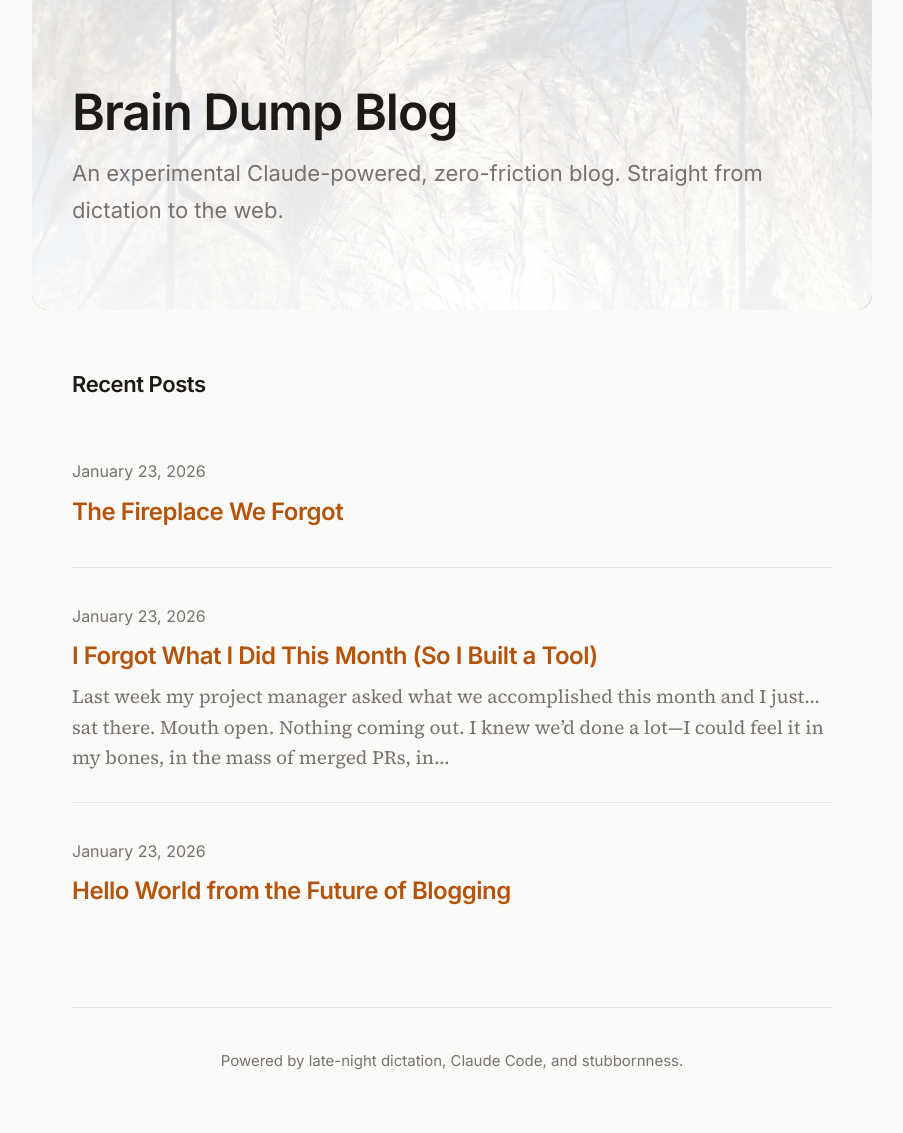
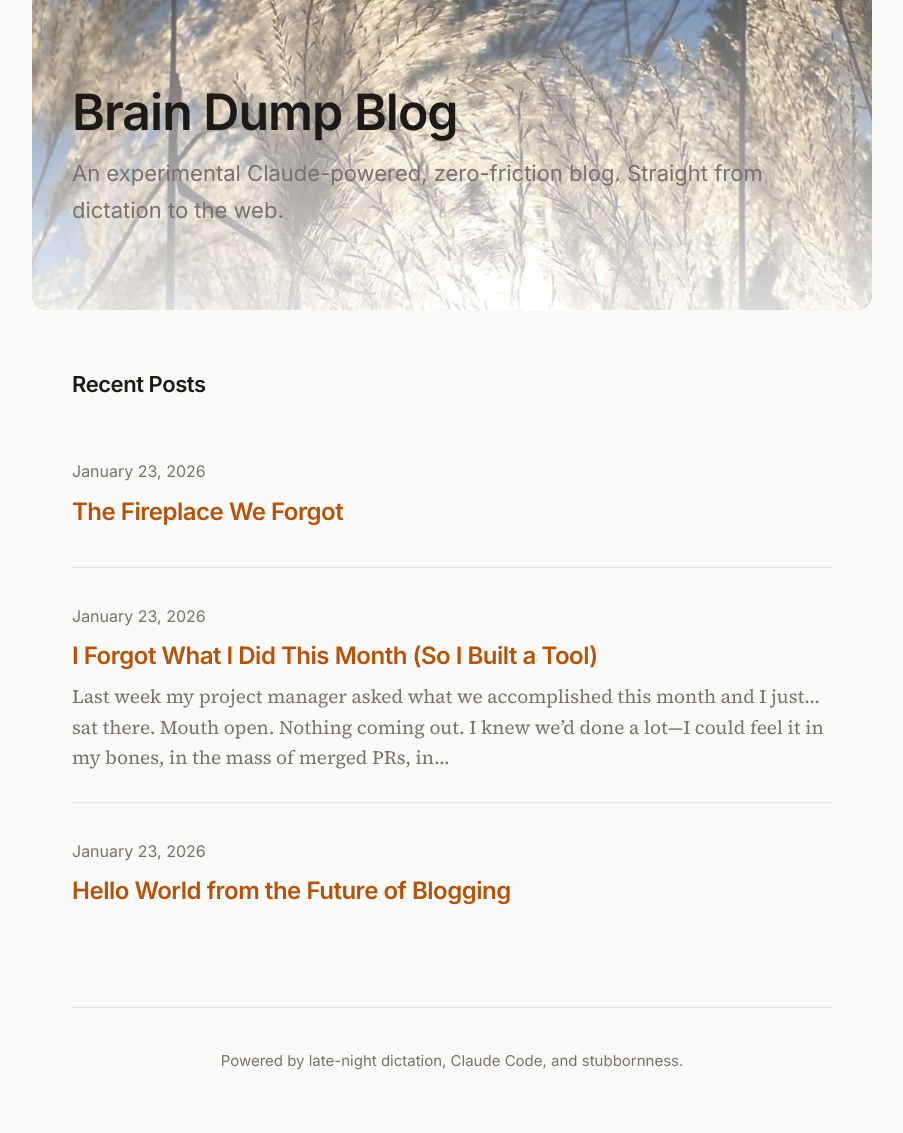
Before and after one commit to orlenko/blog, a Jekyll site: the page built from index.html, in a window 1280 px wide. Shown: the whole page, without its empty margins (188-1091 px from the left). Built offline with Jekyll 4.4.1, drawn with Linux system fonts in a browser that asks for light colours.

Commit message:
Update gradient background in default layout for improved visual clarity

```diff
--- a/_layouts/default.html
+++ b/_layouts/default.html
@@ -313,7 +313,7 @@
       content: '';
       position: absolute;
       inset: 0;
-      background: linear-gradient(to bottom, rgba(255,255,255,0.85), rgba(255,255,255,0.95));
+      background: linear-gradient(to bottom, rgba(255,255,255,0.35), rgba(255,255,255,0.85));
     }
 
     .hero-content {
```
